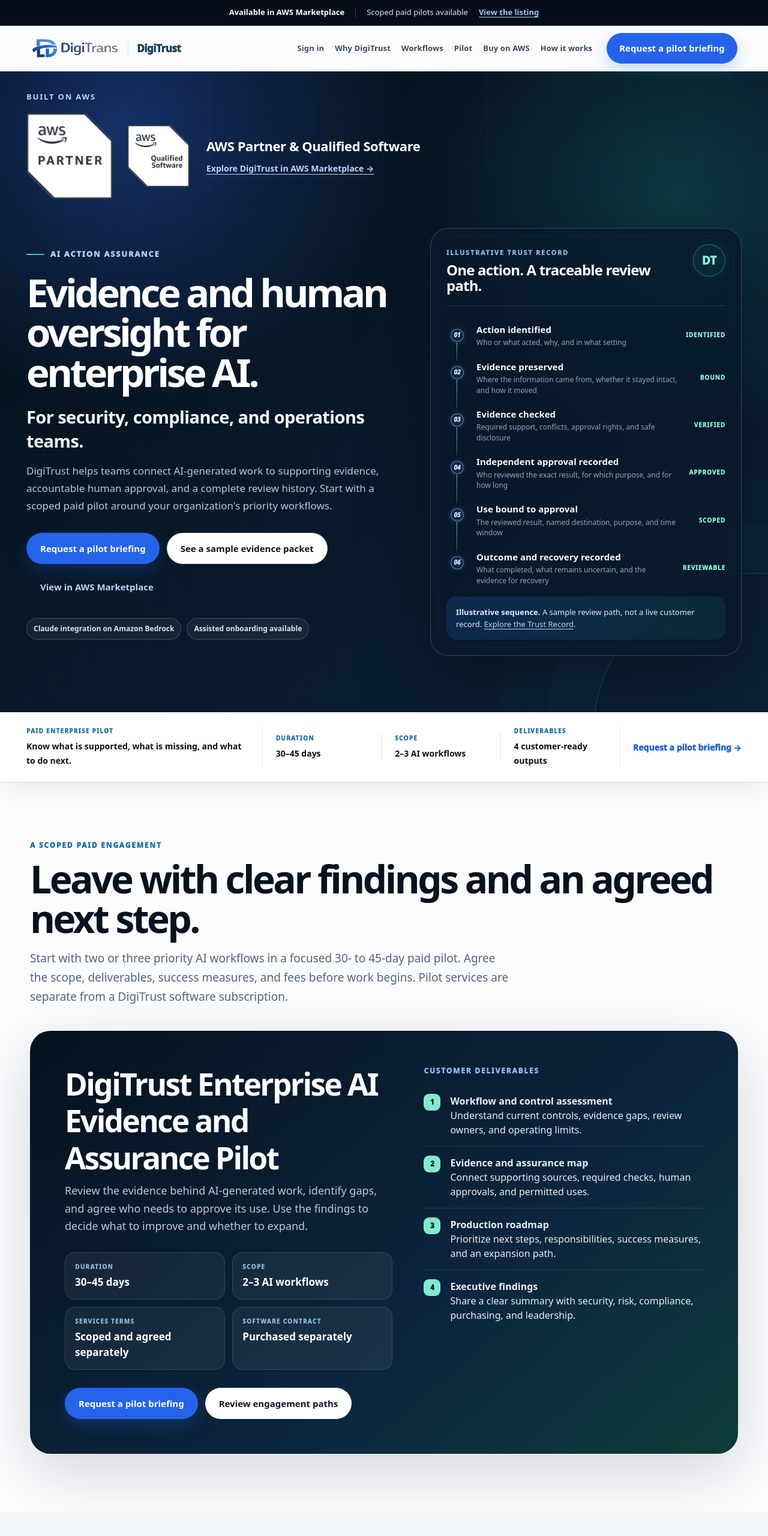
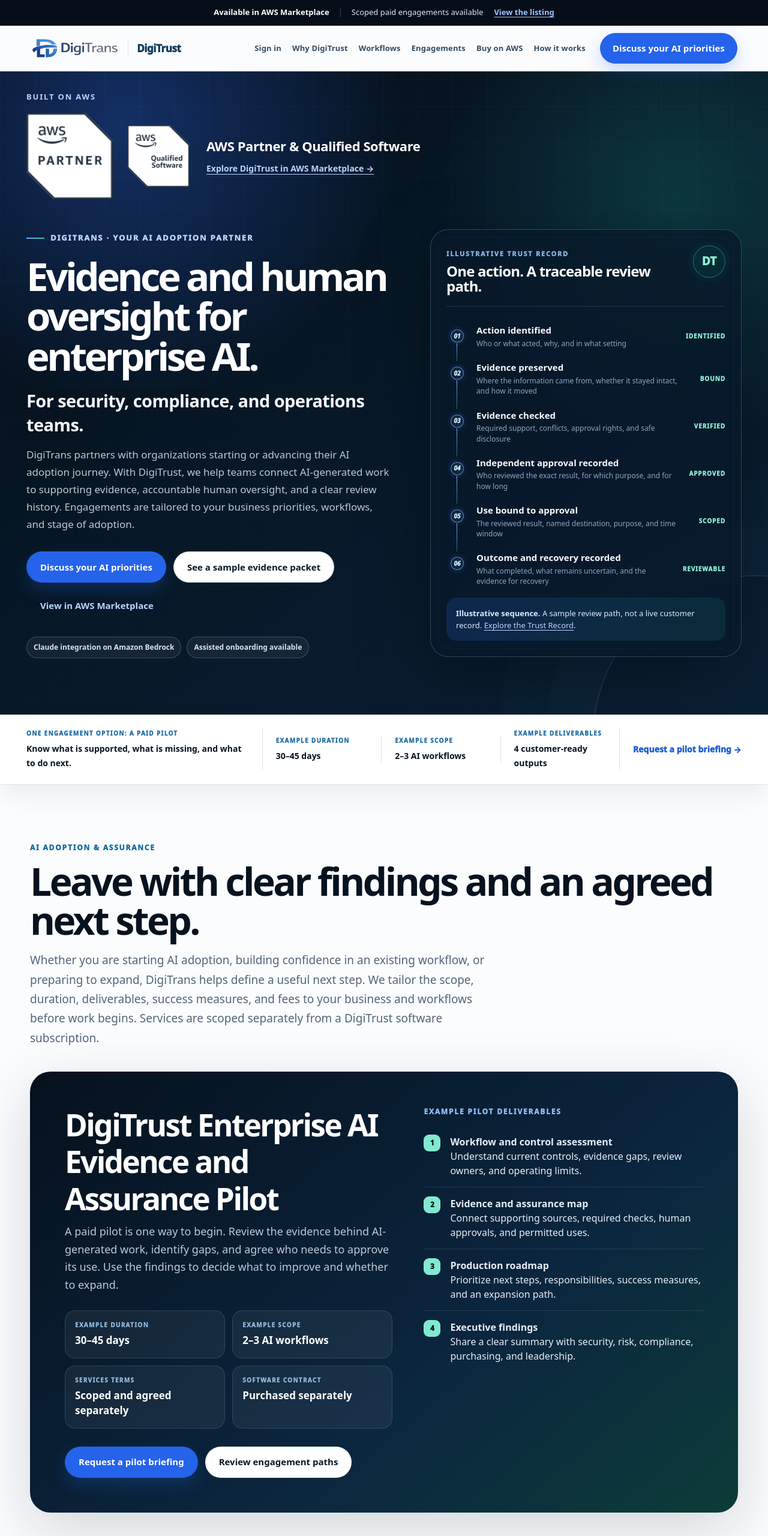
Before and after one commit to DigiTrans-App/digitrans-landing-page, a website: page index.html in a window 1280 px wide. Shown: the top 2560 px of the page at 60% size. Drawn offline with Linux system fonts and the light colour scheme.

Commit message:
Position DigiTrans as your AI Adoption Partner (#31)

```diff
--- a/index.html
+++ b/index.html
@@ -3,21 +3,21 @@
 <head>
   <meta charset="utf-8" />
   <meta name="viewport" content="width=device-width, initial-scale=1" />
-  <title>DigiTrust | Evidence and Human Oversight for Enterprise AI</title>
-  <meta name="description" content="Connect AI-generated work to supporting evidence, human approval, and review history. Explore a scoped paid DigiTrust pilot for your priority workflows." />
+  <title>DigiTrans | Your AI Adoption Partner | DigiTrust</title>
+  <meta name="description" content="Start or advance AI adoption with DigiTrans. DigiTrust brings supporting evidence, human oversight, and review history to your AI workflows." />
   <link rel="canonical" href="https://www.digitranshq.com/" />
   <meta property="og:type" content="website" />
   <meta property="og:site_name" content="DigiTrans" />
-  <meta property="og:title" content="DigiTrust | Evidence and Human Oversight for Enterprise AI" />
-  <meta property="og:description" content="Evidence and human oversight for security, compliance, and operations teams. See a sample evidence packet and request a scoped paid pilot briefing." />
+  <meta property="og:title" content="DigiTrans | Your AI Adoption Partner | DigiTrust" />
+  <meta property="og:description" content="Start or advance AI adoption with DigiTrans. DigiTrust brings supporting evidence, human oversight, and review history to your AI workflows." />
   <meta property="og:url" content="https://www.digitranshq.com/" />
   <meta property="og:image" content="https://www.digitranshq.com/assets/digitrust-aws-marketplace-logo-640.png" />
   <meta property="og:image:width" content="640" />
   <meta property="og:image:height" content="640" />
   <meta property="og:image:alt" content="DigiTrust by DigiTrans" />
   <meta name="twitter:card" content="summary" />
-  <meta name="twitter:title" content="DigiTrust | Evidence and Human Oversight for Enterprise AI" />
-  <meta name="twitter:description" content="Evidence and human oversight for security, compliance, and operations teams. See a sample evidence packet and request a scoped paid pilot briefing." />
+  <meta name="twitter:title" content="DigiTrans | Your AI Adoption Partner | DigiTrust" />
+  <meta name="twitter:description" content="Start or advance AI adoption with DigiTrans. DigiTrust brings supporting evidence, human oversight, and review history to your AI workflows." />
   <meta name="twitter:image" content="https://www.digitranshq.com/assets/digitrust-aws-marketplace-logo-640.png" />
   <meta name="twitter:image:alt" content="DigiTrust by DigiTrans" />
   <link rel="icon" href="/digitrans-logo.png" />
@@ -54,7 +54,7 @@
         "name": "DigiTrust Enterprise AI Evidence and Assurance Pilot",
         "provider": {"@id": "https://www.digitranshq.com/#organization"},
         "url": "https://www.digitranshq.com/get-started?intent=enterprise-pilot",
-        "description": "A scoped paid engagement lasting 30 to 45 days for two to three agreed AI workflows, with a workflow assessment, evidence and assurance map, production roadmap, and executive findings. Scope, deliverables, and fees are agreed separately from a software subscription.",
+        "description": "One AI adoption and assurance engagement option is a scoped paid pilot, with an example format of 30 to 45 days covering two to three AI workflows. Duration, scope, deliverables, success measures, and fees are tailored to the customer and agreed separately from a software subscription.",
         "areaServed": "US"
       }
     ]
@@ -68,7 +68,7 @@
     <div class="launch-bar-inner">
       <strong>Available in AWS Marketplace</strong>
       <span class="launch-bar-divider" aria-hidden="true"></span>
-      <span>Scoped paid pilots available</span>
+       <span>Scoped paid engagements available</span>
       <a href="https://aws.amazon.com/marketplace/pp/prodview-ipxmlnusygyb4" target="_blank" rel="noopener">View the listing</a>
     </div>
   </div>
@@ -84,11 +84,11 @@
         <a href="https://acceptance-controlplane.digitranshq.com/onboarding" rel="noreferrer">Sign in</a>
         <a href="#category">Why DigiTrust</a>
         <a href="#reference-workflows">Workflows</a>
-        <a href="#pilot">Pilot</a>
+        <a href="#pilot">Engagements</a>
         <a href="#aws">Buy on AWS</a>
         <a href="/reference-architecture/" data-campaign-link>How it works</a>
       </div>
-      <div class="nav-cta"><a class="btn primary" href="/get-started?intent=enterprise-pilot#intake" data-campaign-link data-analytics-placement="navigation">Request a pilot briefing</a></div>
+      <div class="nav-cta"><a class="btn primary" href="/get-started?intent=engagement-guidance#intake" data-campaign-link data-analytics-placement="navigation">Discuss your AI priorities</a></div>
     </div>
   </nav>
 
@@ -107,12 +107,12 @@
       </div>
       <div class="launch-hero-grid">
         <div>
-          <div class="launch-kicker">AI Action Assurance</div>
+          <div class="launch-kicker">DigiTrans · Your AI Adoption Partner</div>
           <h1 class="launch-title" id="hero-title">Evidence and human oversight for enterprise AI.</h1>
           <p class="launch-subtitle"><strong>For security, compliance, and operations teams.</strong></p>
-          <p class="launch-copy">DigiTrust helps teams connect AI-generated work to supporting evidence, accountable human approval, and a complete review history. Start with a scoped paid pilot around your organization's priority workflows.</p>
+          <p class="launch-copy">DigiTrans partners with organizations starting or advancing their AI adoption journey. With DigiTrust, we help teams connect AI-generated work to supporting evidence, accountable human oversight, and a clear review history. Engagements are tailored to your business priorities, workflows, and stage of adoption.</p>
           <div class="hero-actions">
-            <a class="btn primary" href="/get-started?intent=enterprise-pilot#intake" data-campaign-link data-analytics-placement="hero">Request a pilot briefing</a>
+            <a class="btn primary" href="/get-started?intent=engagement-guidance#intake" data-campaign-link data-analytics-placement="hero">Discuss your AI priorities</a>
             <a class="btn secondary" href="#sample-evidence-packet" data-analytics-event="trust_record_clicked" data-analytics-placement="hero">See a sample evidence packet</a>
             <a class="btn text-link" href="https://aws.amazon.com/marketplace/pp/prodview-ipxmlnusygyb4" target="_blank" rel="noopener">View in AWS Marketplace</a>
           </div>
@@ -144,28 +144,28 @@
     </section>
 
 
-    <section class="pilot-summary" aria-label="Enterprise pilot at a glance">
+    <section class="pilot-summary" aria-label="One engagement option: an enterprise pilot">
       <div class="pilot-summary-inner">
-        <div class="pilot-summary-heading"><span>Paid enterprise pilot</span><strong>Know what is supported, what is missing, and what to do next.</strong></div>
-        <div class="pilot-summary-fact"><span>Duration</span><strong>30–45 days</strong></div>
-        <div class="pilot-summary-fact"><span>Scope</span><strong>2–3 AI workflows</strong></div>
-        <div class="pilot-summary-fact"><span>Deliverables</span><strong>4 customer-ready outputs</strong></div>
+        <div class="pilot-summary-heading"><span>One engagement option: a paid pilot</span><strong>Know what is supported, what is missing, and what to do next.</strong></div>
+        <div class="pilot-summary-fact"><span>Example duration</span><strong>30–45 days</strong></div>
+        <div class="pilot-summary-fact"><span>Example scope</span><strong>2–3 AI workflows</strong></div>
+        <div class="pilot-summary-fact"><span>Example deliverables</span><strong>4 customer-ready outputs</strong></div>
         <a class="pilot-summary-link" href="/get-started?intent=enterprise-pilot#intake" data-campaign-link>Request a pilot briefing <span aria-hidden="true">→</span></a>
       </div>
     </section>
 
     <section class="editorial-section" id="pilot" aria-labelledby="pilot-title">
       <div class="editorial-wrap">
-        <div class="section-label">A scoped paid engagement</div>
+        <div class="section-label">AI Adoption &amp; Assurance</div>
         <h2 class="display-heading" id="pilot-title">Leave with clear findings and an agreed next step.</h2>
-        <p class="intro-copy">Start with two or three priority AI workflows in a focused 30- to 45-day paid pilot. Agree the scope, deliverables, success measures, and fees before work begins. Pilot services are separate from a DigiTrust software subscription.</p>
+        <p class="intro-copy">Whether you are starting AI adoption, building confidence in an existing workflow, or preparing to expand, DigiTrans helps define a useful next step. We tailor the scope, duration, deliverables, success measures, and fees to your business and workflows before work begins. Services are scoped separately from a DigiTrust software subscription.</p>
         <div class="pilot-panel">
           <div>
             <h3>DigiTrust Enterprise AI Evidence and Assurance Pilot</h3>
-            <p>Review the evidence behind AI-generated work, identify gaps, and agree who needs to approve its use. Use the findings to decide what to improve and whether to expand.</p>
+            <p>A paid pilot is one way to begin. Review the evidence behind AI-generated work, identify gaps, and agree who needs to approve its use. Use the findings to decide what to improve and whether to expand.</p>
             <div class="pilot-facts">
-              <div class="fact-card"><span>Duration</span><strong>30–45 days</strong></div>
-              <div class="fact-card"><span>Scope</span><strong>2–3 AI workflows</strong></div>
+              <div class="fact-card"><span>Example duration</span><strong>30–45 days</strong></div>
+              <div class="fact-card"><span>Example scope</span><strong>2–3 AI workflows</strong></div>
               <div class="fact-card"><span>Services terms</span><strong>Scoped and agreed separately</strong></div>
               <div class="fact-card"><span>Software contract</span><strong>Purchased separately</strong></div>
             </div>
@@ -175,7 +175,7 @@
             </div>
           </div>
           <div>
-            <div class="section-label" style="color:#8dbdff">Customer deliverables</div>
+            <div class="section-label" style="color:#8dbdff">Example pilot deliverables</div>
             <ol class="pilot-deliverables">
               <li><span>1</span><div><strong>Workflow and control assessment</strong><br />Understand current controls, evidence gaps, review owners, and operating limits.</div></li>
               <li><span>2</span><div><strong>Evidence and assurance map</strong><br />Connect supporting sources, required checks, human approvals, and permitted uses.</div></li>
@@ -371,10 +371,10 @@
     <section class="launch-cta" aria-labelledby="cta-title">
       <div class="editorial-narrow">
         <div class="section-label" style="color:#8dbdff">The next step</div>
-        <h2 id="cta-title">Bring your priority AI workflow. Define a useful next step.</h2>
-        <p>Request a pilot briefing to discuss your review challenge, the people involved, and the outcomes you need. We agree the paid engagement's scope, deliverables, and fees before work begins.</p>
+        <h2 id="cta-title">Move forward with your AI priorities.</h2>
+        <p>Tell us where you are in AI adoption, the workflows you are considering, and the outcomes you need. Together, we scope a paid engagement around your business priorities.</p>
         <div class="hero-actions">
-          <a class="btn primary" href="/get-started?intent=enterprise-pilot#intake" data-campaign-link>Request a pilot briefing</a>
+          <a class="btn primary" href="/get-started?intent=engagement-guidance#intake" data-campaign-link>Discuss your AI priorities</a>
           <a class="btn marketplace" href="https://aws.amazon.com/marketplace/pp/prodview-ipxmlnusygyb4" target="_blank" rel="noopener">Purchase through AWS Marketplace</a>
         </div>
       </div>
```
Also changed, not shown: get-started.html (+12 -12 lines).
